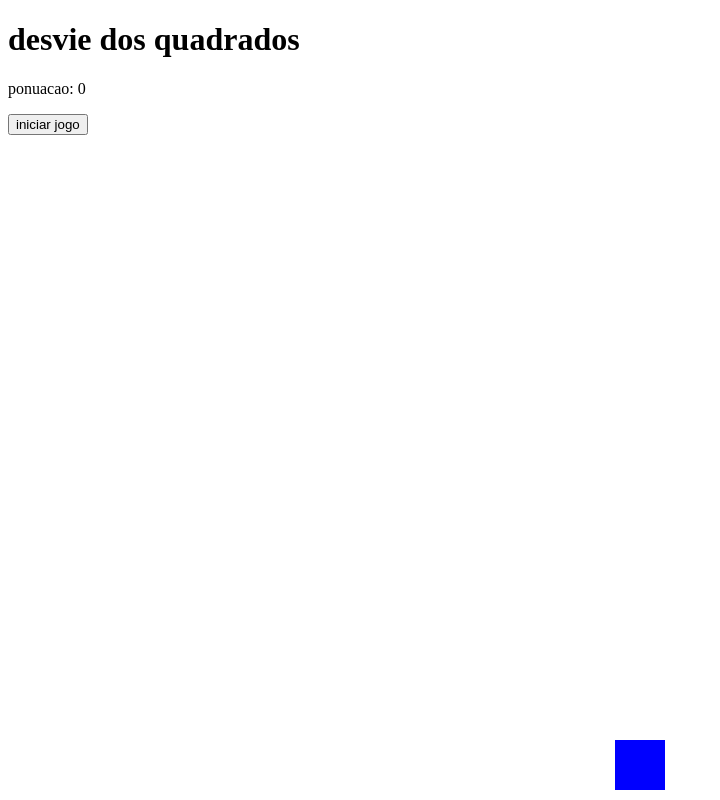
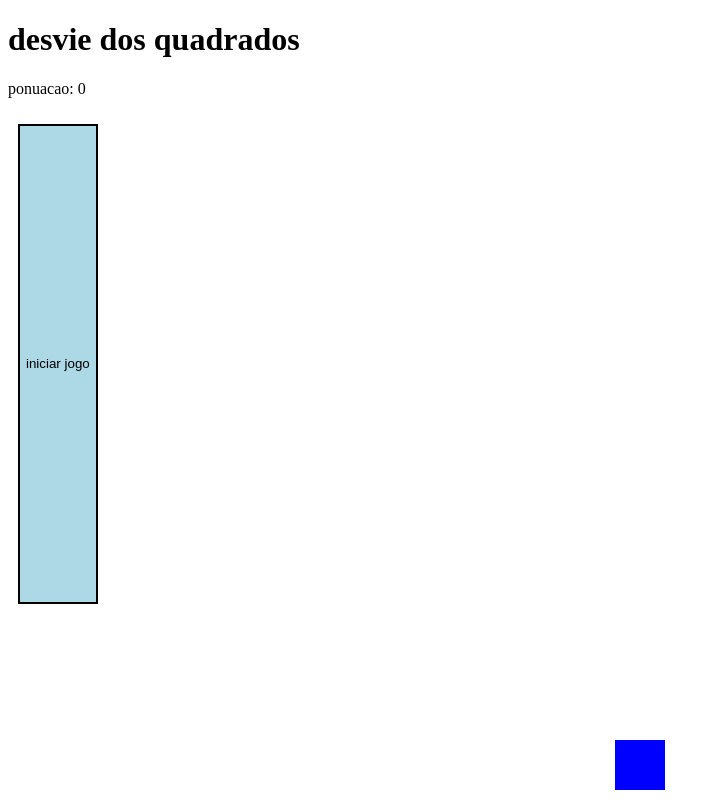
Before and after one commit to bileromerson/class-2025, a plain HTML site: page month/class4/minigame.html in a window 1280 px wide. Shown: the whole page, without its empty margins (0-720 px from the left). Drawn offline with Linux system fonts and the light colour scheme.

Commit message:
minigame.html

```diff
--- a/month/class4/minigame.html
+++ b/month/class4/minigame.html
@@ -6,13 +6,18 @@
     <meta name="viewport" content="width=device-width, initial-scale=1.0">
     <title>Document</title>
     <style>
-        body {}
+        body {
+           \\preencher
+
+        }
 
         #gameArea {
             width: 80vw;
+            \\preencher
         }
 
-        #botan {
+        #botao {
+            \\ preencher
             text-align: center;
             font-family: Arial, sans-serif;
             overflow: hidden;
```
